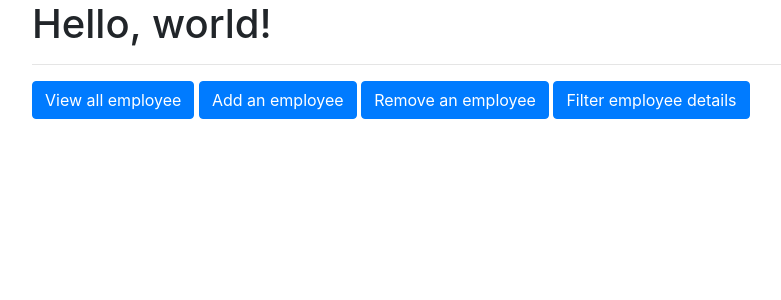
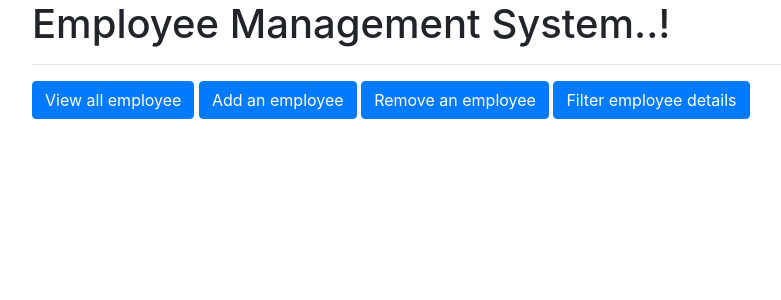
Before and after one commit to Sagarkeshave/Emp_Management_Sys_Django2, a Django app: template emp_app/templates/index.html in a window 1280 px wide. Shown: the top 300 px of the page, without its empty margins (53-834 px from the left). Run offline with Django 3.2, Linux system fonts and the light colour scheme; the template is opened without the code that fills it, so the values that code supplies are empty.

Commit message:
Update index.html     H1 tag

```diff
--- a/emp_app/templates/index.html
+++ b/emp_app/templates/index.html
@@ -14,7 +14,7 @@
   <body>
   <div class="container">
   <!-- Content here -->
-      <h1>Hello, world!</h1>
+      <h1>Employee Management System..!</h1>
 
       <hr>
 
```
